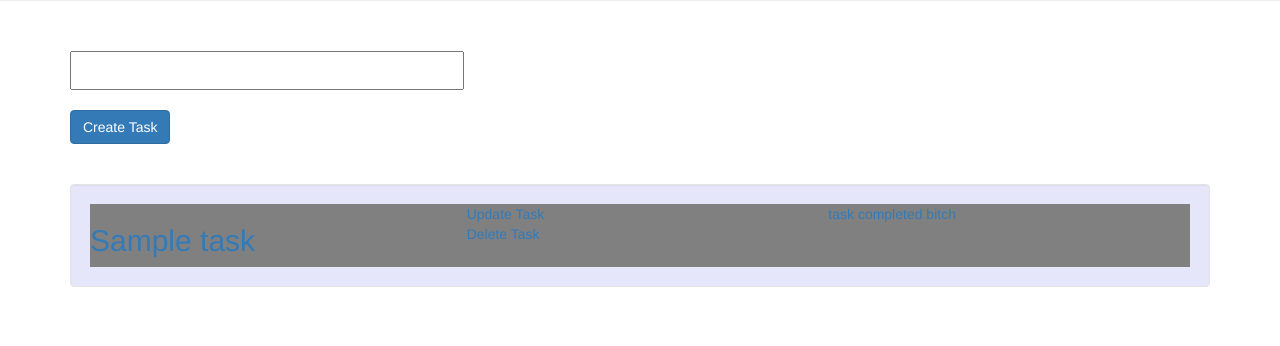
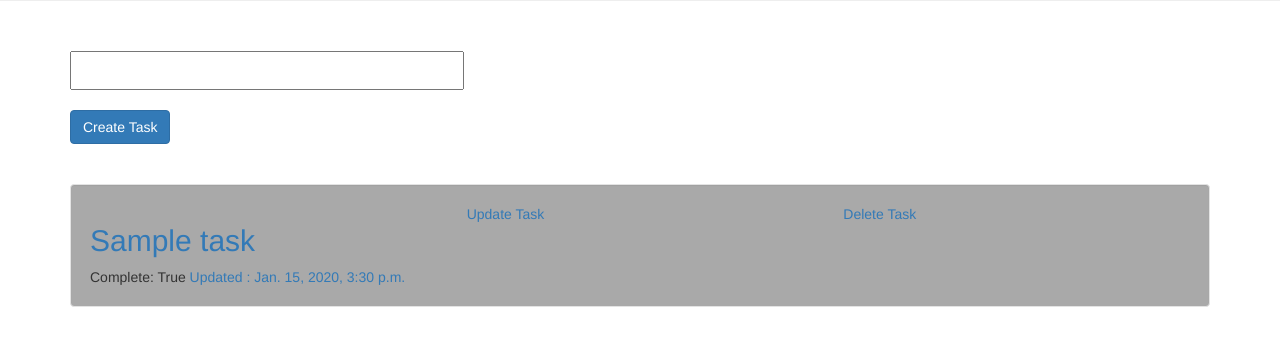
Before and after one commit to ai-is-awesome/ultimate_todo, a Django app: page / in a window 1280 px wide. Shown: the part 266-612 px from the top of the page. Run offline with Django 3.2, Linux system fonts and the light colour scheme; a user stored in the database is signed in; tables that the repository leaves empty hold one stand-in row (values such as "Sample post"); some libraries are stand-ins or nearby versions.

Commit message:
Added a back button to the task_update, added complete field, added logic for displaying completed task in different well and displaying pending tasks in different format

```diff
--- a/notes_app/models.py
+++ b/notes_app/models.py
@@ -17,7 +17,7 @@ class Task(models.Model):
 
 	created = models.DateTimeField(auto_now_add = True)
 
-	updated = models.DateTimeField(auto_now = True)
+	updated = models.DateTimeField(auto_now = True,)
 
 	author = models.ForeignKey(AUTH_USER_MODEL, on_delete = models.CASCADE,  null = True, blank = True)
 
--- a/notes_app/templates/notes_app/index.html
+++ b/notes_app/templates/notes_app/index.html
@@ -53,33 +53,36 @@
 
 	{% if task.complete %}
 		<div class = "container">
-			<div class = "well">
-				<div class = "task-completed">
+			<div class = "well" style = "background-color: darkgrey;">
 				<div class = "row">
 
+				<div class = "col-sm-4"><a href = "{% url 'task_update' task.id %}"><h2>{{ task.title }}</h2></a>
+				Complete: {{ task.complete }}
+			<a>Updated : {{ task.updated }}</a></div>
 
-					<a>task completed bitch</a>
-
-				<div class = "col-sm-4"><a href = "{% url 'task_update' task.id %}"><h2>{{ task.title }}</h2></a></div>
 				<div class = "col-sm-4"> <a href = "{% url 'task_update' task.id %}">Update Task</a></div>
 				<div class = "col-sm-4"><a href = "{% url 'task_delete' task.id %}">Delete Task</a></div>
-				</div></div></div></div>
+				</div></div></div>
 
 
 
-			{% else %}
+	{% else %}
 			<div class = "container">
-			<div class = "well">
-				<div class = "row">
+				<div class = "well">
+					<div class = "row">
 
 
 
-			<div class = "col-sm-4"><a href = "{% url 'task_update' task.id %}"><h2>{{ task.title }}</h2></a></div>
+			<div class = "col-sm-4"><a href = "{% url 'task_update' task.id %}"><h2>{{ task.title }}</h2></a>
+			Complete: {{ task.complete }}
+			<a>Updated : {{ task.updated }}</a>
+			</div>
+
+
 			<div class = "col-sm-4"> <a href = "{% url 'task_update' task.id %}">Update Task</a></div>
 			<div class = "col-sm-4"><a href = "{% url 'task_delete' task.id %}">Delete Task</a></div>
 			<br>
-			Complete: {{ task.complete }}
-			<a>Updated : {{ task.updated }}</a>
+
 			</div></div></div>
 
 
--- a/notes_app/views.py
+++ b/notes_app/views.py
@@ -1,4 +1,3 @@
-
 from django.shortcuts import render, redirect
 from django.http import HttpResponse
 from .models import Task
```
Also changed, not shown: notes_app/templates/notes_app/task_update.html (+1 -6 lines).
